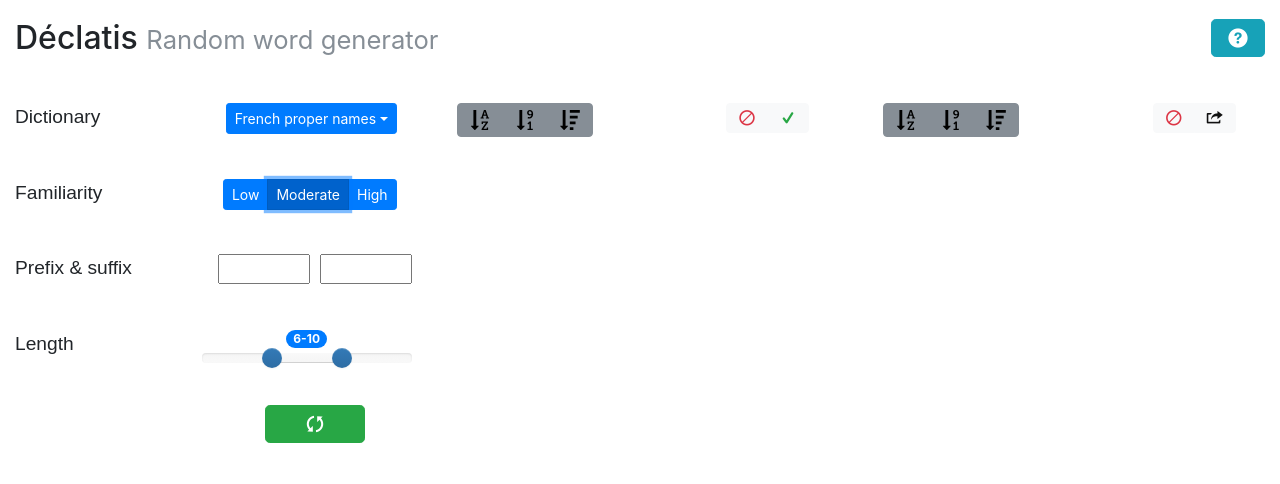
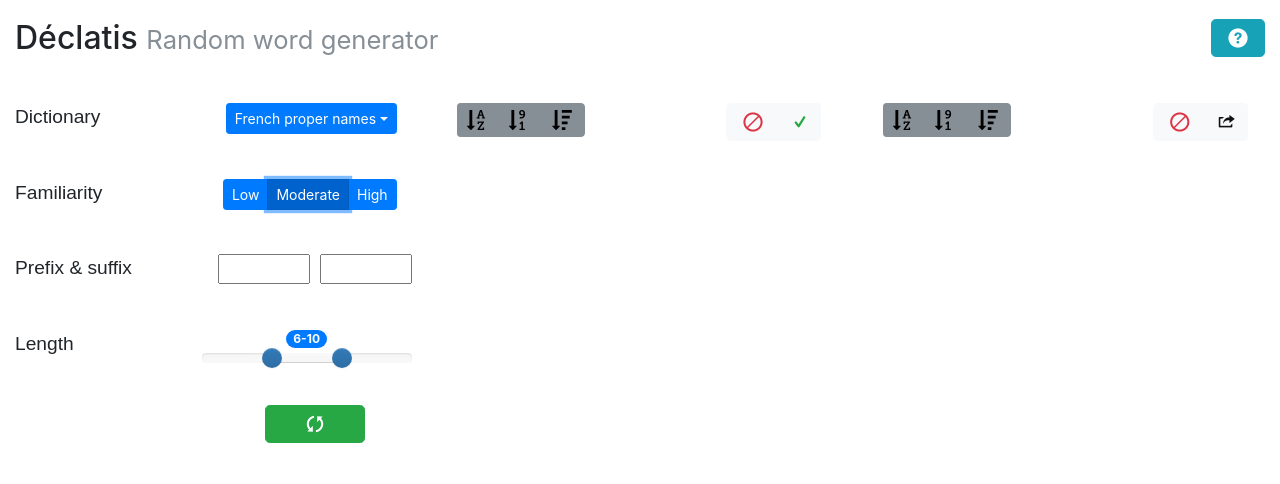
Before and after one commit to rbossy/declatis, a plain HTML site: page index.html in a window 1280 px wide. Drawn offline with Linux system fonts and the light colour scheme; no server answers.

Commit message:
cosmetics

```diff
--- a/css/declatis.css
+++ b/css/declatis.css
@@ -58,3 +58,7 @@
 .btn-sort {
 	font-size: 80%;
 }
+
+.word-set {
+	margin-bottom: 5mm;
+}
--- a/index.html
+++ b/index.html
@@ -100,10 +100,10 @@
 				</div>
 			</div>
 			<div class="col"> <!-- generated -->
-				<div class="row">
+				<div class="row word-set">
 					<div class="col-4">
 						<div class="btn-group container-fluid" role="group" aria-label="Sort">
-							<button type="button" class="btn btn-secondary btn-sort" onclick="Action.sort(WordSet.generated, Settings.ORDER_ALPHA)" data-toggle="tooltip" data-placement="top" title="Sort alphabetically"><img height="20px" src="images/sort-by-alphabet.svg"></button>
+							<button type="button" class="btn btn-secondary btn-sort btn-sm" onclick="Action.sort(WordSet.generated, Settings.ORDER_ALPHA)" data-toggle="tooltip" data-placement="top" title="Sort alphabetically"><img height="20px" src="images/sort-by-alphabet.svg"></button>
 							<button type="button" class="btn btn-secondary btn-sort" onclick="Action.sort(WordSet.generated, Settings.ORDER_SCORE)" data-toggle="tooltip" data-placement="top" title="Sort by score"><img height="20px" src="images/sort-by-order.svg"></button>
 							<button type="button" class="btn btn-secondary btn-sort" onclick="Action.sort(WordSet.generated, Settings.ORDER_LENGTH)" data-toggle="tooltip" data-placement="top" title="Sort by length"><img height="20px" src="images/sort-by-attributes.svg"></button>
 						</div>
@@ -112,7 +112,7 @@
 					</div>
 					<div class="col-4">
 						<div class="btn-group" role="group">
-							<button type="button" class="btn btn-light text-danger icon-block" data-toggle="tooltip" title="Dismiss all" onclick="Action.allWords(WordSet.generated, Action.dismissWord)"></button>
+							<button type="button" class="btn btn-light btn-lg text-danger icon-block" data-toggle="tooltip" title="Dismiss all" onclick="Action.allWords(WordSet.generated, Action.dismissWord)"></button>
 							<button type="button" class="btn btn-light text-success icon-check" data-toggle="tooltip" title="Validate all" onclick="Action.allWords(WordSet.generated, Action.validateWord)"></button>
 						</div>
 					</div>
@@ -123,10 +123,10 @@
 				</div>
 			</div>
 			<div class="col"> <!-- validated -->
-				<div class="row">
+				<div class="row word-set">
 					<div class="col-4">
 						<div class="btn-group container-fluid" role="group" aria-label="Sort">
-							<button type="button" class="btn btn-secondary btn-sort" onclick="Action.sort(WordSet.validated, Settings.ORDER_ALPHA)" data-toggle="tooltip" data-placement="top" title="Sort alphabetically"><img height="20px" src="images/sort-by-alphabet.svg"></button>
+							<button type="button" class="btn btn-secondary btn-sort btn-sm" onclick="Action.sort(WordSet.validated, Settings.ORDER_ALPHA)" data-toggle="tooltip" data-placement="top" title="Sort alphabetically"><img height="20px" src="images/sort-by-alphabet.svg"></button>
 							<button type="button" class="btn btn-secondary btn-sort" onclick="Action.sort(WordSet.validated, Settings.ORDER_SCORE)" data-toggle="tooltip" data-placement="top" title="Sort by score"><img height="20px" src="images/sort-by-order.svg"></button>
 							<button type="button" class="btn btn-secondary btn-sort" onclick="Action.sort(WordSet.validated, Settings.ORDER_LENGTH)" data-toggle="tooltip" data-placement="top" title="Sort by length"><img height="20px" src="images/sort-by-attributes.svg"></button>
 						</div>
@@ -135,7 +135,7 @@
 					</div>
 					<div class="col-4">
 						<div class="btn-group" role="group">
-							<button type="button" class="btn btn-light text-danger icon-block" data-toggle="tooltip" title="Dismiss all" onclick="Action.allWords(WordSet.validated, Action.dismissWord)"></button>
+							<button type="button" class="btn btn-light btn-lg text-danger icon-block" data-toggle="tooltip" title="Dismiss all" onclick="Action.allWords(WordSet.validated, Action.dismissWord)"></button>
 							<button type="button" class="btn btn-light icon-export" data-toggle="tooltip" title="Send to clipboard" onclick="Action.export()"></button>
 						</div>
 					</div>
```
